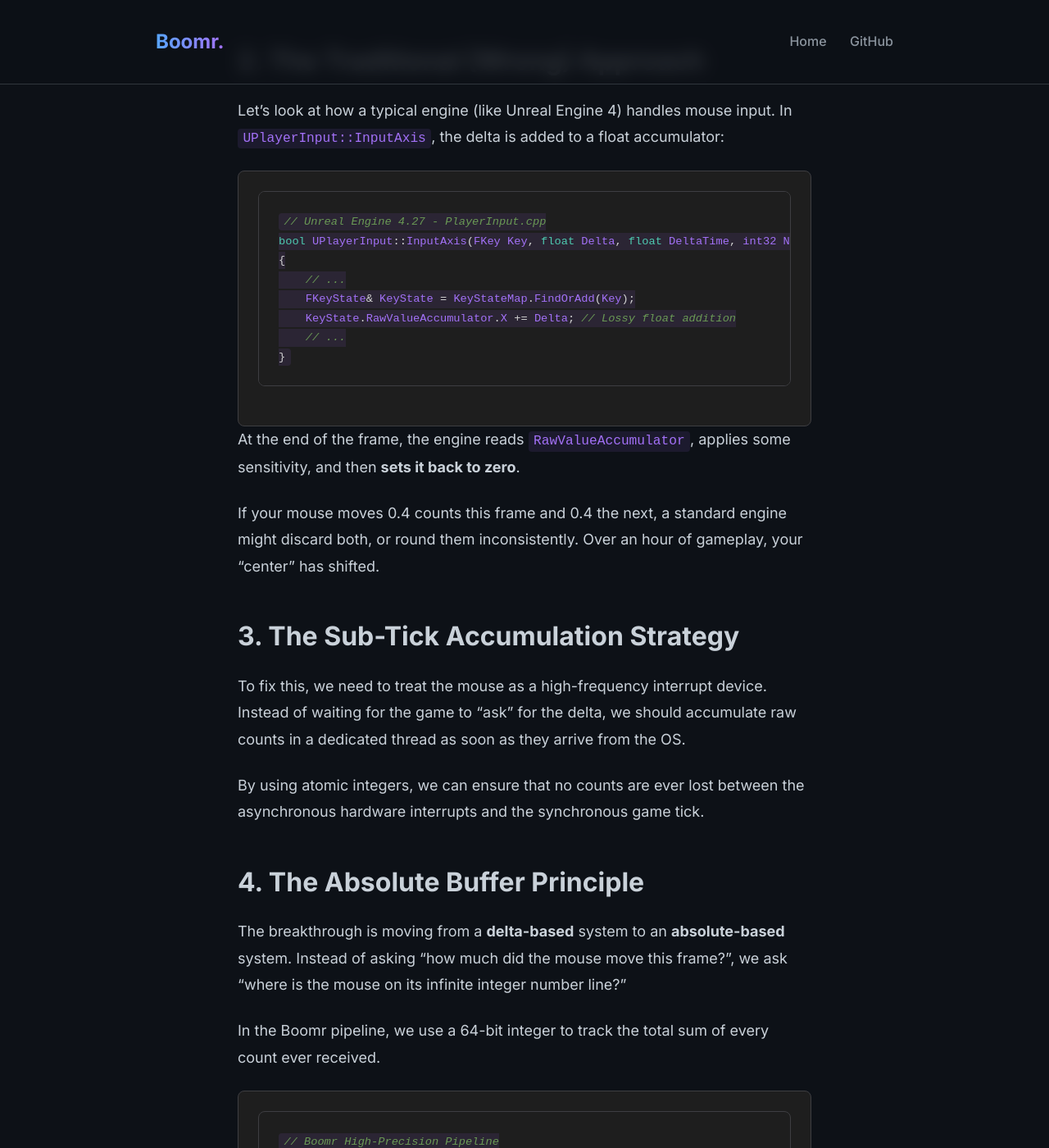
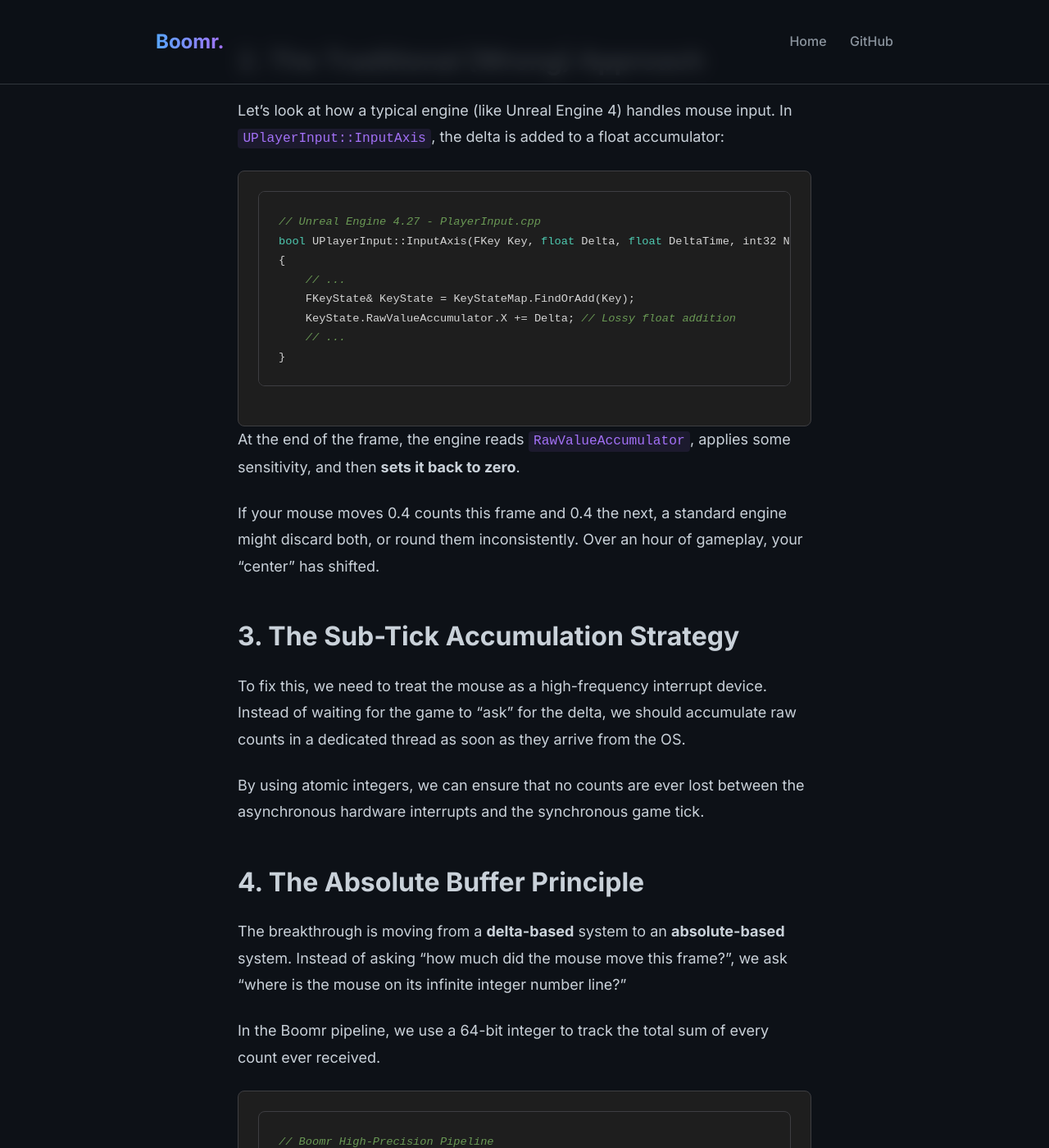
Before and after one commit to ccouch281/Boomr, a Jekyll site: the page built from docs/_posts/2026-01-24-the-perfect-mouse-pipeline.md, in a window 1280 px wide and 1400 px high, scrolled down 959 px. Shown: the whole window at 82% size. Built offline with Jekyll 4.4.1, drawn with Linux system fonts in a browser that asks for light colours.

Commit message:
Fix syntax highlighting color bleed

```diff
--- a/docs/css/style.css
+++ b/docs/css/style.css
@@ -231,6 +231,14 @@ footer {
   border-radius: 4px;
 }
 
+/* Reset for code blocks so they don't look like inline code */
+.article-content pre code {
+  color: inherit;
+  background: transparent;
+  padding: 0;
+  border-radius: 0;
+}
+
 /* Visual Studio 2026 Dark Syntax Highlighting (Comprehensive) */
 .highlight,
 pre.highlight,
```
